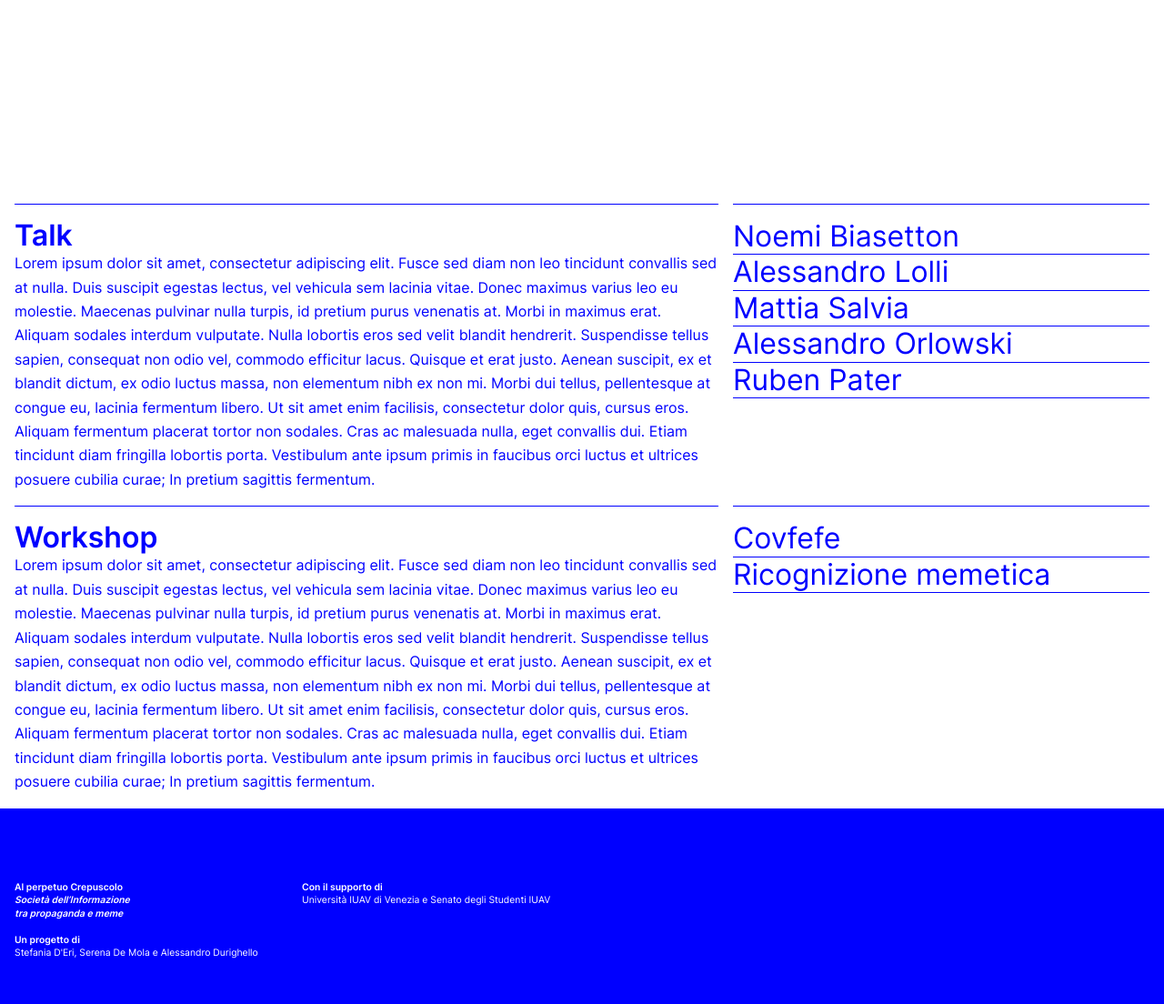
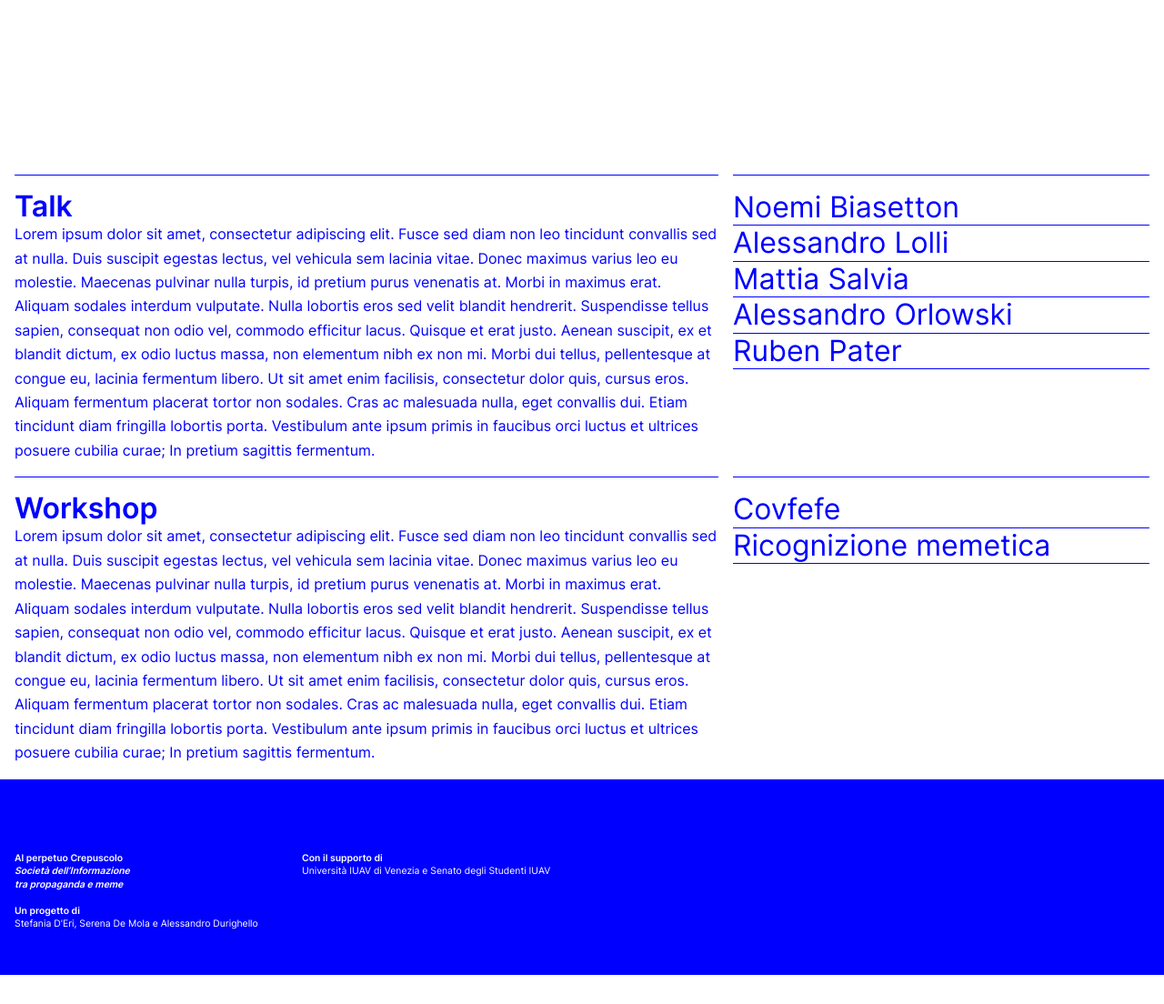
Before and after one commit to stefaniaderi/alperpetuocrepuscolo, a Jekyll site: the page built from index.html, in a window 1280 px wide and 1104 px high. Shown: the whole window at 91% size. Built offline with Jekyll 4.4.1, drawn with Linux system fonts in a browser that asks for light colours.

Commit message:
Update main.css

```diff
--- a/css/main.css
+++ b/css/main.css
@@ -107,7 +107,7 @@ html {
 }
 
 main{
-	margin-top: calc(var(--header-height) + 2 * var(--padding));
+	margin-top: calc(var(--header-height));
 
 }
 
@@ -307,7 +307,7 @@ h5, h6 {
 }
 @media screen and (max-width: 800px){
     :root{
-    --header-height:50px;
+    --header-height:80px;
     --header-open:100%;
 	}
     .header{
```
